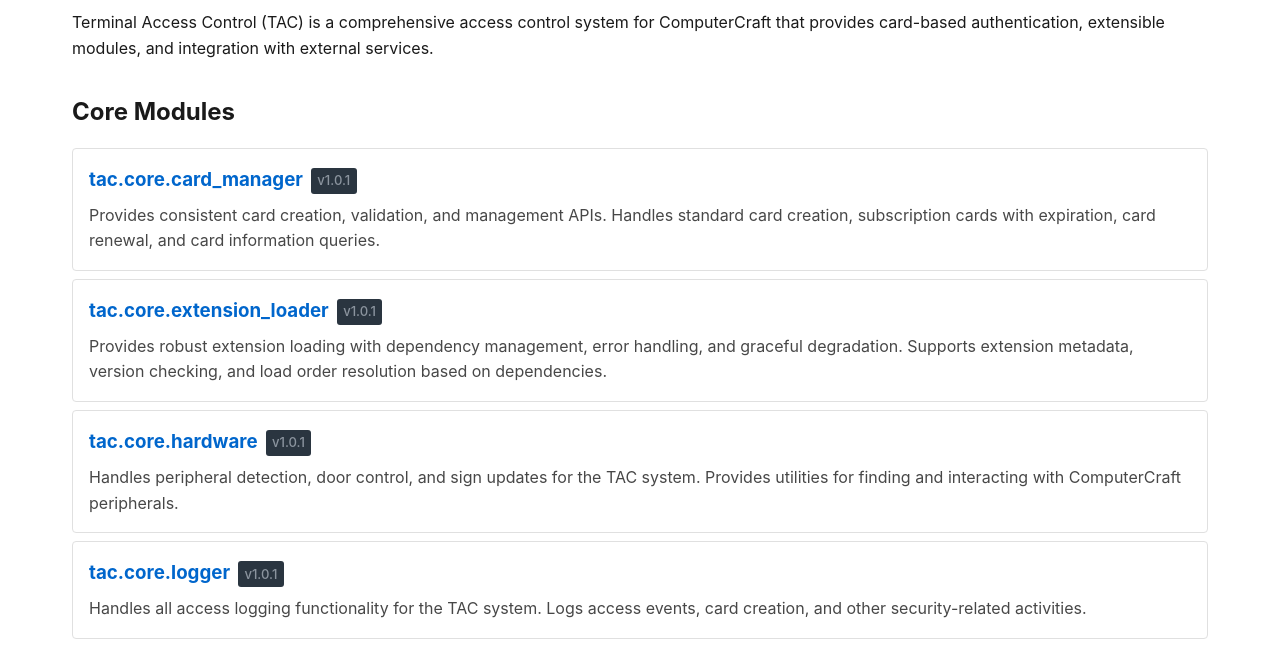
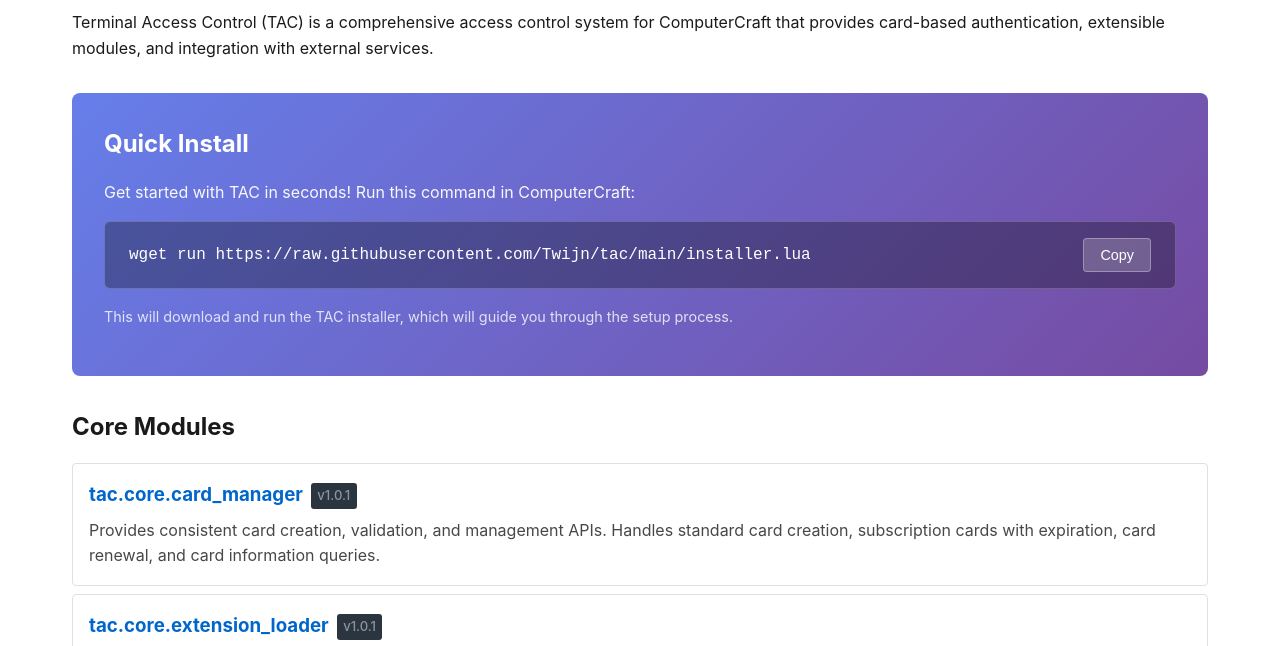
Before and after one commit to Twijn/tac, a plain HTML site: page index.html in a window 1280 px wide. Shown: the part 99-745 px from the top of the page. Drawn offline with Linux system fonts and the light colour scheme.

Commit message:
deploy: 202cf4eafd0cf989373acce9d1dc79449cf47fd9

```diff
--- a/api/latest.json
+++ b/api/latest.json
@@ -1,4 +1,4 @@
 {
   "version": "1.4.0",
-  "updated_at": "2025-10-31T08:40:49Z"
+  "updated_at": "2025-10-31T18:11:58Z"
 }
--- a/index.html
+++ b/index.html
@@ -74,11 +74,79 @@
             margin-left: 0.5rem;
             vertical-align: middle;
         }
+        .install-box {
+            background: linear-gradient(135deg, #667eea 0%, #764ba2 100%);
+            border-radius: 8px;
+            padding: 2rem;
+            margin: 2rem 0;
+            color: white;
+        }
+        .install-box h2 {
+            margin-top: 0;
+            color: white;
+            border: none;
+        }
+        .install-box p {
+            opacity: 0.95;
+            margin-bottom: 1rem;
+        }
+        .install-command {
+            position: relative;
+            background: rgba(0, 0, 0, 0.3);
+            border: 1px solid rgba(255, 255, 255, 0.2);
+            border-radius: 6px;
+            padding: 1rem 1.5rem;
+            font-family: 'Monaco', 'Courier New', monospace;
+            font-size: 1rem;
+            margin: 1rem 0;
+            display: flex;
+            align-items: center;
+            justify-content: space-between;
+        }
+        .install-command code {
+            background: none;
+            color: #fff;
+            padding: 0;
+            font-size: 1em;
+        }
+        .copy-button {
+            background: rgba(255, 255, 255, 0.2);
+            border: 1px solid rgba(255, 255, 255, 0.3);
+            color: white;
+            padding: 0.5rem 1rem;
+            border-radius: 4px;
+            cursor: pointer;
+            font-size: 0.9rem;
+            font-weight: 500;
+            transition: all 0.2s;
+            white-space: nowrap;
+        }
+        .copy-button:hover {
+            background: rgba(255, 255, 255, 0.3);
+            transform: translateY(-1px);
+        }
+        .copy-button:active {
+            transform: translateY(0);
+        }
+        .copy-button.copied {
+            background: rgba(76, 175, 80, 0.8);
+            border-color: rgba(76, 175, 80, 1);
+        }
     </style>
 </head>
 <body>
     <h1>TAC Documentation</h1>
     <p>Terminal Access Control (TAC) is a comprehensive access control system for ComputerCraft that provides card-based authentication, extensible modules, and integration with external services.</p>
+
+    <div class="install-box">
+        <h2>Quick Install</h2>
+        <p>Get started with TAC in seconds! Run this command in ComputerCraft:</p>
+        <div class="install-command">
+            <code>wget run https://raw.githubusercontent.com/Twijn/tac/main/installer.lua</code>
+            <button class="copy-button" onclick="copyInstallCommand()">Copy</button>
+        </div>
+        <p style="font-size: 0.9rem; opacity: 0.8; margin-top: 0.5rem;">This will download and run the TAC installer, which will guide you through the setup process.</p>
+    </div>
 
     <h2>Core Modules</h2>
     <div class="module">
@@ -162,4 +230,22 @@
         <p>Provides auto-update functionality for TAC libraries and (eventually) the TAC system itself via lib/updater.lua. This extension checks for updates on startup and provides commands to check for and ins...</p>
     </div>
 </body>
+<script>
+function copyInstallCommand() {
+    const command = 'wget run https://raw.githubusercontent.com/Twijn/tac/main/installer.lua';
+    navigator.clipboard.writeText(command).then(() => {
+        const button = event.target;
+        const originalText = button.textContent;
+        button.textContent = 'Copied!';
+        button.classList.add('copied');
+        setTimeout(() => {
+            button.textContent = originalText;
+            button.classList.remove('copied');
+        }, 2000);
+    }).catch(err => {
+        console.error('Failed to copy:', err);
+        alert('Failed to copy to clipboard');
+    });
+}
+</script>
 </html>
```
